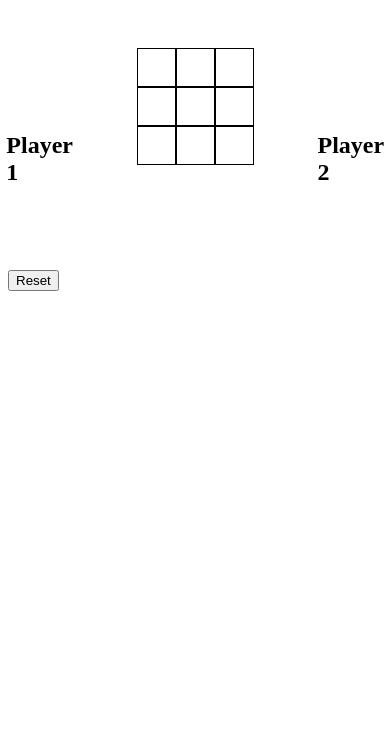
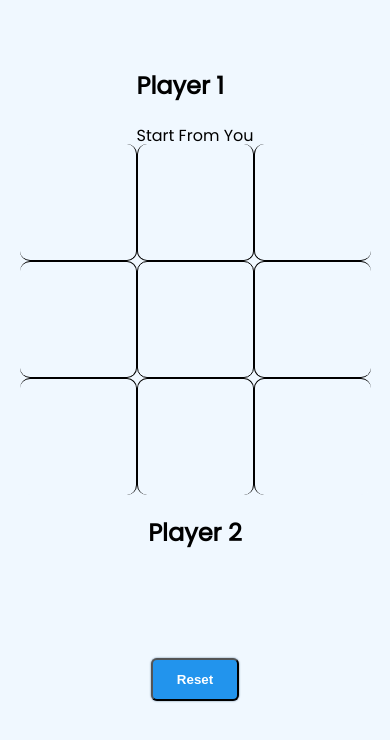
Before and after one commit to SarangBadgujar2000/Tic-Tac-Toe, a plain HTML site: page index.html in a window 390 px wide. Both pictures are taken after a click on the button "Reset". Drawn offline with Linux system fonts and the light colour scheme.

Commit message:
Project is ready

```diff
--- a/index.html
+++ b/index.html
@@ -12,23 +12,26 @@
     <div class="container flex">
         <div class="Player1">
             <h2>Player 1</h2>
+            <p id="player-1-StatusMsg">Start From You</p>
         </div>
         <div class="grid-container">
-            <div class="box" id="box-1"></div>
-            <div class="box" id="box-2"></div>
-            <div class="box" id="box-3"></div>
-            <div class="box" id="box-4"></div>
+            <div class="box b-left b-top" id="box-1"></div>
+            <div class="box b-top" id="box-2"></div>
+            <div class="box b-top b-right" id="box-3"></div>
+            <div class="box b-left" id="box-4"></div>
             <div class="box" id="box-5"></div>
-            <div class="box" id="box-6"></div>
-            <div class="box" id="box-7"></div>
-            <div class="box" id="box-8"></div>
-            <div class="box" id="box-9"></div>
+            <div class="box b-right" id="box-6"></div>
+            <div class="box b-left b-bottom" id="box-7"></div>
+            <div class="box b-bottom" id="box-8"></div>
+            <div class="box b-right b-bottom" id="box-9"></div>
         </div>
         <div class="Player2">
             <h2>Player 2</h2>
+            <p id="player-2-StatusMsg" ></p>
         </div>
     </div>
-    <div>
+    <div class="resetbtn flex">
+        <p id="Draw"></p>
         <button id="clearbtn">Reset</button>
     </div>
 
--- a/scipt.js
+++ b/scipt.js
@@ -1,9 +1,11 @@
-const grid=document.querySelectorAll(".box")
+const grid=document.querySelector(".grid-container")
+const gridAll=document.querySelectorAll(".box")
+
 let move=new Audio("ting.mp3")
 let gameOverAudio=new Audio("gameover.mp3")
 let turn="X"
 let count=0;
-console.log(grid)
+
 // Accessing the first element (index 0) from the NodeList
 // const firstElement = grid[0].innerHTML;
 // console.log(firstElement);
@@ -12,11 +14,27 @@ console.log(grid)
 // const secondElement = grid.item(1).innerHTML; // Note that the index starts from 0
 // console.log(secondElement);
 
+const player1=document.getElementById("player-1-StatusMsg");
+const player2=document.getElementById("player-2-StatusMsg");
+const draw=document.getElementById("Draw")
+
+
 
 //function to change turn
 const changeTurn=()=>{
-    return turn==="X"?"O":"X";
+    if(turn==="X"){
+        player2.innerHTML="It's Your Turn";
+        player1.innerHTML="";
+        return "O";
+    }else{
+        player1.innerHTML="It's Your Turn";
+        player2.innerHTML="";
+        return "X"
+    }
+
 }
+
+
 //function to check win
 const checkWin=()=>{
     const wins=[
@@ -31,11 +49,14 @@ const checkWin=()=>{
     ]
     let foundWin=false;
     wins.forEach(function(val){
-        let firstElement=grid.item(val[0]).innerHTML
-        let secondElement=grid.item(val[1]).innerHTML
-        let thirdElement=grid.item(val[2]).innerHTML
+        let firstElement=gridAll.item(val[0]).innerHTML
+        let secondElement=gridAll.item(val[1]).innerHTML
+        let thirdElement=gridAll.item(val[2]).innerHTML
 
         if(firstElement!=="" && secondElement!=="" && thirdElement!=="" && firstElement===secondElement && firstElement===thirdElement){
+            gridAll.item(val[0]).style.backgroundColor="red";
+            gridAll.item(val[1]).style.backgroundColor="red";
+            gridAll.item(val[2]).style.backgroundColor="red";
             foundWin=true;
         }
 
@@ -47,24 +68,59 @@ const checkWin=()=>{
 
 
 //game logic
-grid.forEach(function(val){
-    val.addEventListener("click",function(e){
-        val.innerText=turn
+let gameIsOver=false;
+grid.addEventListener("click",function(event){
+    const box=event.target
+    if(!gameIsOver && box.classList.contains("box") && box.innerHTML===""){
+        box.innerText=turn
         turn=changeTurn()
         move.play()
         count++;
         if(count>=5 && checkWin()){
-            console.log(count)
+            gameIsOver=true;
+            if(turn==="X"){
+                player2.style.color="Green"
+                player1.style.color="Brown"
+                player2.style.animation="blink 1s infinite"
+                player2.innerHTML="Congratulation!! You win the Game";
+                player1.innerHTML="Better Luck Next Time";
+            }else{
+                player1.style.color="Green"
+                player2.style.color="Brown"
+                player1.style.animation="blink 1s infinite"
+                player1.innerHTML="Congratulation!! You win the Game";
+                player2.innerHTML="Better Luck Next Time";
+            }
             console.log("Game Over! Total Moves: ", count); // Log the total moves when the game is over
             gameOverAudio.play()
         }
+        if(count==9 && checkWin()==false){
+            gameIsOver=true;
+            draw.style.color=" purple"
+            draw.innerHTML="Match Draw";
+            player1.innerHTML="";
+            player2.innerHTML="";
+            gameOverAudio.play()
+        }
+    }
+})
 
+
+//Reset Button Logic
+const clrbtn=document.getElementById("clearbtn")
+clrbtn.addEventListener("click",()=>{
+    count=0;
+    gameIsOver=false;
+    player1.innerHTML="Start From You"
+    player2.innerHTML="";
+    player2.style.color="Black"
+    player1.style.color="Black"
+    player2.style.animation="none"
+    player1.style.animation="none"
+    draw.innerHTML=""
+    turn="X"
+    gridAll.forEach(function(val){
+        val.innerHTML=""
+        val.style.backgroundColor="aliceblue";
     })
 })
-
-const clrbtn=document.getElementById("clearbtn")
-clrbtn.addEventListener("click",()=>{
-    grid.forEach(function(val){
-        val.innerHTML=""
-    })
-})
--- a/style.css
+++ b/style.css
@@ -1,3 +1,9 @@
+@import url('https://fonts.googleapis.com/css2?family=Poppins:wght@400;400&family=Roboto:wght@400;700&display=swap');
+
+body{
+    background-color: aliceblue;
+    font-family: 'Poppins',sans-serif;
+}
 .grid-container{
     display: grid;
     grid-template-columns: repeat(3,10vw);
@@ -5,6 +11,43 @@
 }
 .box{
     border: 1px solid;
+    border-radius: 10px;
+    text-align: center;
+    font-size: 10vw;
+
+}
+.box:hover{
+    cursor: pointer;
+    background-color: lightblue;
+}
+#clearbtn{
+    background-color: #2294ed;;
+    border-radius: 6px;
+    font-weight: 700;
+    color: white;
+    padding: 12px 24px;
+    box-shadow: 0 0 2px #577592;
+    transition: 0.2s ease-out;
+}
+#clearbtn:hover{
+    cursor: pointer;
+}
+
+.resetbtn{
+    flex-direction: column;
+    align-items: center;
+    margin-top: 35px;
+}
+@keyframes blink {
+    0%, 49.9%, 100% {
+        opacity: 0;
+    }
+    50%, 99.9% {
+        opacity: 1;
+    }
+}
+#Draw{
+    animation: blink 1s infinite; /* Apply the animation to the <p> tag */
 }
 /* utility classes */
 .flex{
@@ -17,3 +60,52 @@
 .container{
     margin-top: 3rem;
 }
+.b-left{
+    border-left: none;
+}
+.b-right{
+    border-right: none;
+}
+.b-top{
+    border-top: none;
+}
+.b-bottom{
+    border-bottom: none;
+}
+@media only screen and (max-width: 800px) {
+
+    .container{
+        flex-direction: column;
+        align-items: center;
+    }
+    .grid-container{
+        grid-template-columns: repeat(3,15vw);
+        grid-template-rows: repeat(3,15vw);
+    }
+    .Player1,.Player2{
+        height: 6rem;
+        margin: 0;
+    }
+    .box{
+        font-size: 15vw;
+    }
+  }
+
+  @media only screen and (max-width: 500px) {
+
+    .container{
+        flex-direction: column;
+        align-items: center;
+    }
+    .grid-container{
+        grid-template-columns: repeat(3,30vw);
+        grid-template-rows: repeat(3,30vw);
+    }
+    .Player1,.Player2{
+        height: 6rem;
+        margin: 0;
+    }
+    .box{
+        font-size: 30vw;
+    }
+  }
```
Also changed, not shown: demo.html (deleted).
